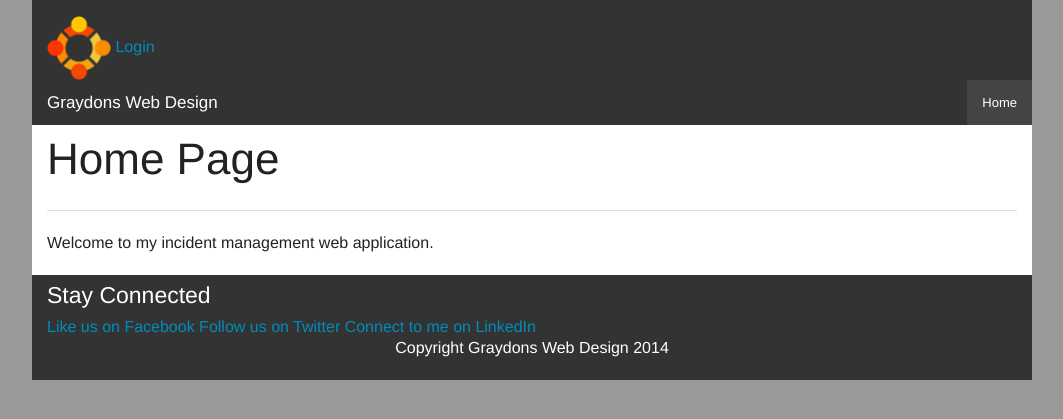
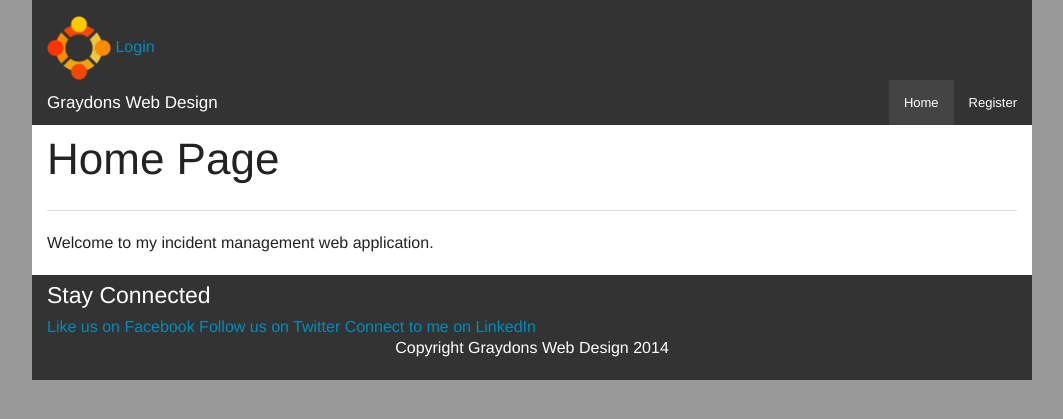
Before and after one commit to graydon-armstrong/Assignment4_FinalProject, a PHP site: page /index.php in a window 1280 px wide. Shown: the top 419 px of the page, without its empty margins (108-1171 px from the left). Run offline with PHP 8.4, Linux system fonts and the light colour scheme.

Commit message:
Add register page to nav

```diff
--- a/header.php
+++ b/header.php
@@ -33,6 +33,7 @@ File Description: This is the header that is included on everypage. It includes
 			<section class="top-bar-section" id="nav_links">
 			<ul class="right">
 				<li class="active"><a href="index.php" <?php if(curPageName() =="index.php") {echo('id="current_page"');}?>>Home</a></li>
+				<li class="active"><a href="register.php" <?php if(curPageName() =="register.php") {echo('id="current_page"');}?>>Register</a></li>
 			</ul>
 			</section>
 		</nav>
```
